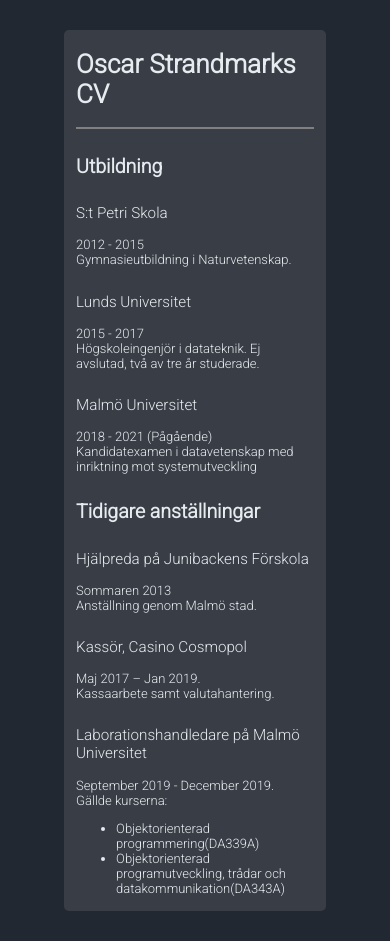
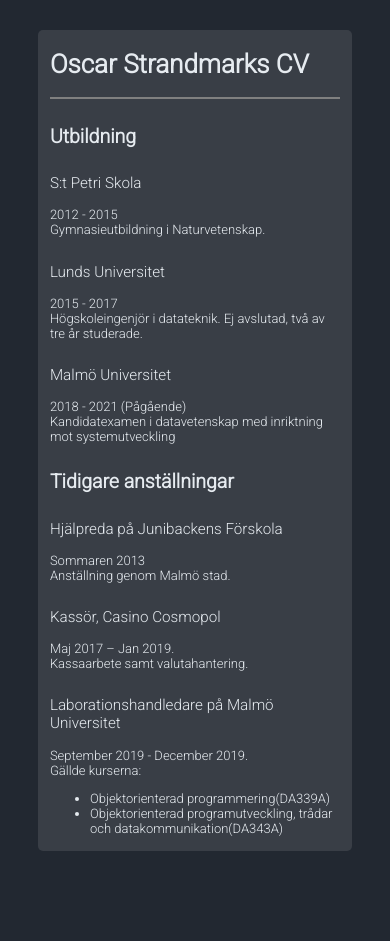
Before and after one commit to OscarStrandmark/OscarStrandmark.github.io, a plain HTML site: page index.html in a window 390 px wide. After the commit the page ends 881 px from the top, so only its background shows below. Drawn offline with Linux system fonts and the light colour scheme.

Commit message:
fixed mobile margin

```diff
--- a/style.css
+++ b/style.css
@@ -57,4 +57,9 @@ hr {
     .content {
         font-size: small;
     }
+
+    .contentholder {
+        margin-left: 8%;
+        margin-right: 8%;
+    }
 }
```
